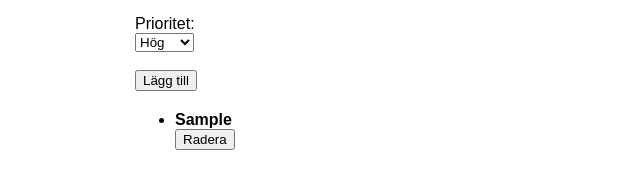
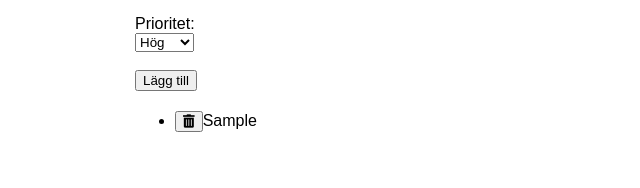
Before and after one commit to aner2308/TypeScript2, a website built with Parcel: page src/index.html in a window 1280 px wide. Both pictures are taken after typing "Sample" into the empty fields and a click on the button "Lägg till". Shown: the part 150-338 px from the top of the page, without its empty margins (205-845 px from the left). Built offline with nearby package versions, Linux system fonts and the light colour scheme.

Commit message:
Lagt till så att raderingsknappen är en soptunna till vänster om texten

```diff
--- a/src/index.html
+++ b/src/index.html
@@ -6,6 +6,7 @@
     <meta name="viewport" content="width=device-width, initial-scale=1.0">
     <title>MyTodoList</title>
     <link rel="stylesheet" href="css/styles.css">
+    <link rel="stylesheet" href="https://cdnjs.cloudflare.com/ajax/libs/font-awesome/5.15.4/css/all.min.css">
 </head>
 
 <body>
--- a/src/js/main.ts
+++ b/src/js/main.ts
@@ -12,7 +12,6 @@ document.addEventListener('DOMContentLoaded', () => {
 const manager = new listItemManager();
 
 function addListItem(): void {
-    console.log("TJA!")
 
     //Hämtar mina värden från tabellen
     const textInput = document.getElementById('task') as HTMLInputElement;
@@ -56,16 +55,28 @@ function renderToDo(): void {
     for (let priority in priorityLists) {
         const toDoList = document.getElementById(`todo-list-${priority}`) as HTMLUListElement;
         if (toDoList) {
-            toDoList.innerHTML = ''; // Rensa listan innan du renderar om den
+            toDoList.innerHTML = ''; // Rensa listan innan den laddas om
             priorityLists[priority].forEach((item) => {
                 const li = document.createElement('li');
-                li.innerHTML = `<strong>${item.task}</strong><br>`;
 
+                //Skapa en div för listobjektet och raderingsknappen
+                const listItemContainer = document.createElement('div');
+                listItemContainer.classList.add('list-item-container');
+
+                //Raderingsknapp
                 const deleteButton = document.createElement('button');
-                deleteButton.textContent = "Radera";
-                deleteButton.className = "deleteBtn";
+                deleteButton.className = 'deleteBtn';
+                //Lägger till soptunna som raderingssymbol
+                deleteButton.innerHTML = '<i class="fas fa-trash-alt"></i>';
+                //Event listener för knappen
                 deleteButton.addEventListener('click', () => deleteItem(item));
-                li.appendChild(deleteButton);
+
+                const toDoText = document.createElement('span');
+                toDoText.innerHTML = item.task;
+
+                listItemContainer.appendChild(deleteButton);
+                listItemContainer.appendChild(toDoText);
+                li.appendChild(listItemContainer);
 
                 toDoList.appendChild(li);
             });
@@ -73,6 +84,7 @@ function renderToDo(): void {
     }
 }
 
+//Funktionen kör delete på det list item som hör till deleteknappen, och renderar om listan
 function deleteItem(item: listItem): void {
     manager.deleteListItem(item);
     renderToDo();
```
Also changed, not shown: dist/index.html, 2 other files.
